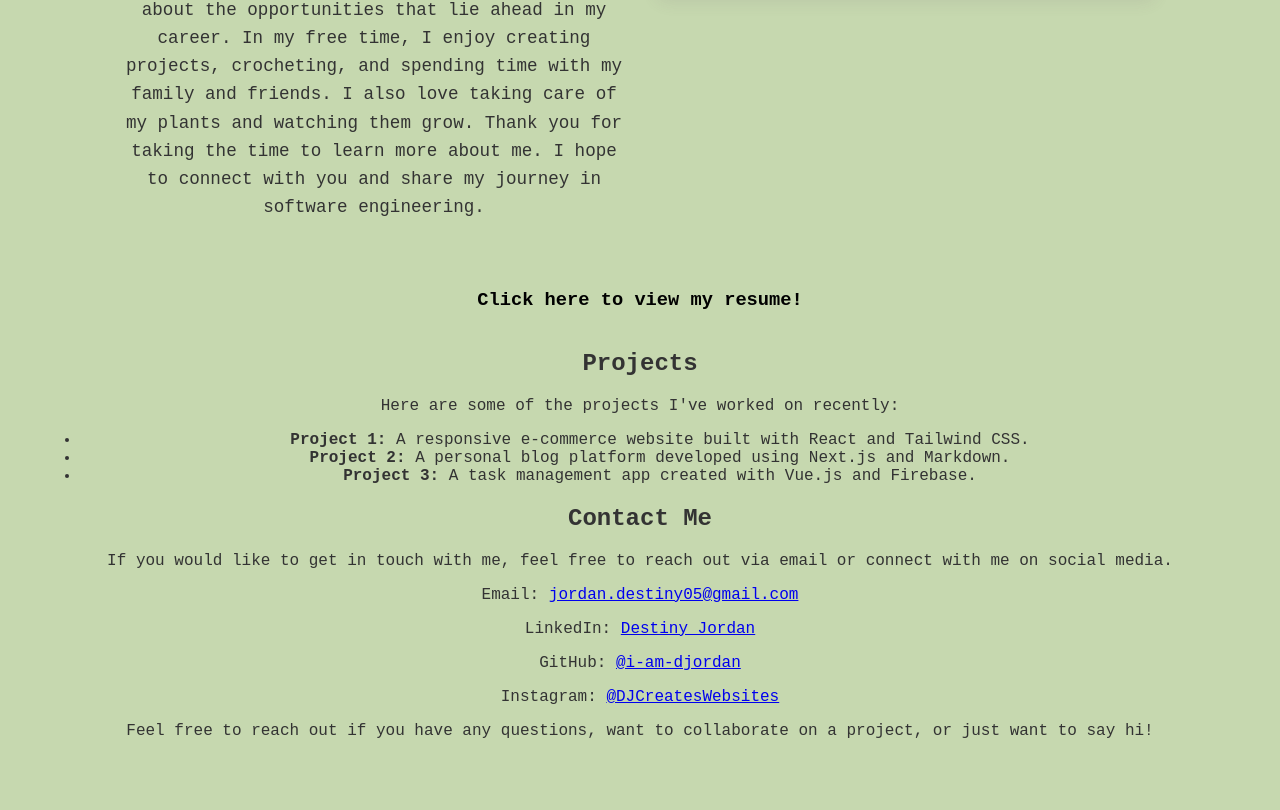
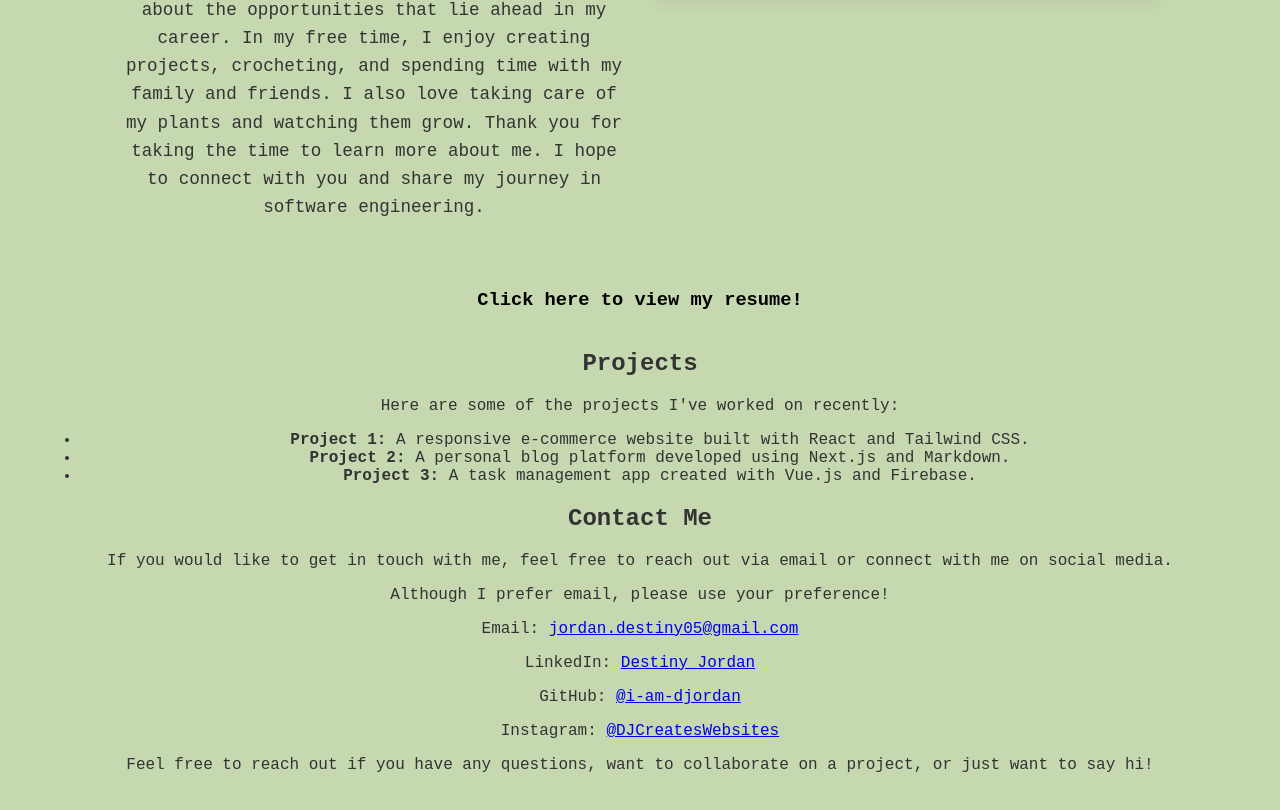
Before and after one commit to i-am-djordan/Portfolio, a plain HTML site: page index.html in a window 1280 px wide. Shown: the part 1377-2187 px from the top of the page. Drawn offline with Linux system fonts and the light colour scheme; a script that the page names is missing.

Commit message:
Update index.html

```diff
--- a/index.html
+++ b/index.html
@@ -65,8 +65,6 @@
                 </div>
                 <h3><a href="Destiny Jordan Resume.pdf" target="_blank">Click here to view my resume!</a></h3>
         </section>
-
-        </section>
         <section id="projects">
             <h2>Projects</h2>
             <p>Here are some of the projects I've worked on recently:</p>
@@ -79,6 +77,7 @@
         <section id="contact">
             <h1>Contact Me</h1>
             <p>If you would like to get in touch with me, feel free to reach out via email or connect with me on social media.</p>
+            <p>Although I prefer email, please use your preference!</p>
             <p>Email: <a href="mailto:jordan.destiny05@gmail.com">jordan.destiny05@gmail.com</a></p>
             <p>LinkedIn: <a href="https://www.linkedin.com/in/jordan-destiny" target="_blank">Destiny Jordan</a></p>
             <p>GitHub: <a href="https://github.com/i-am-djordan" target="_blank">@i-am-djordan</a></p>
```
